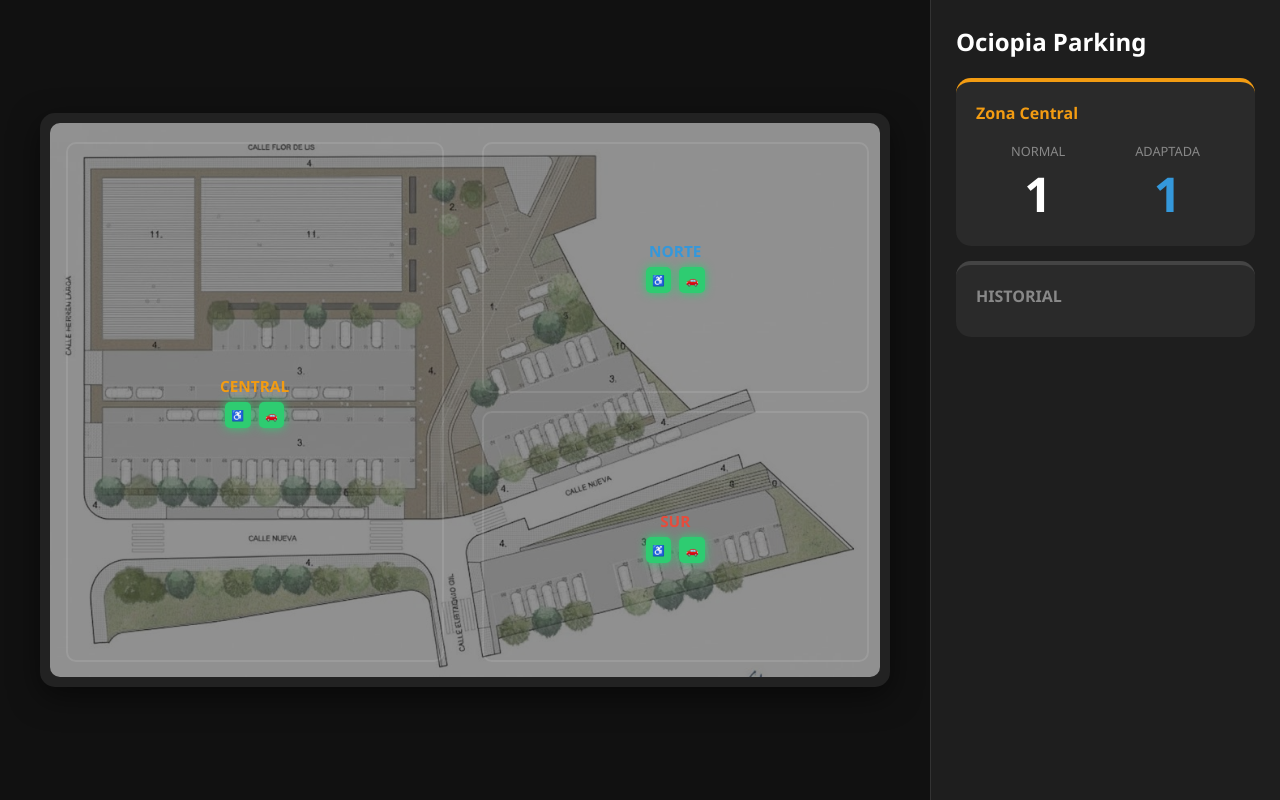
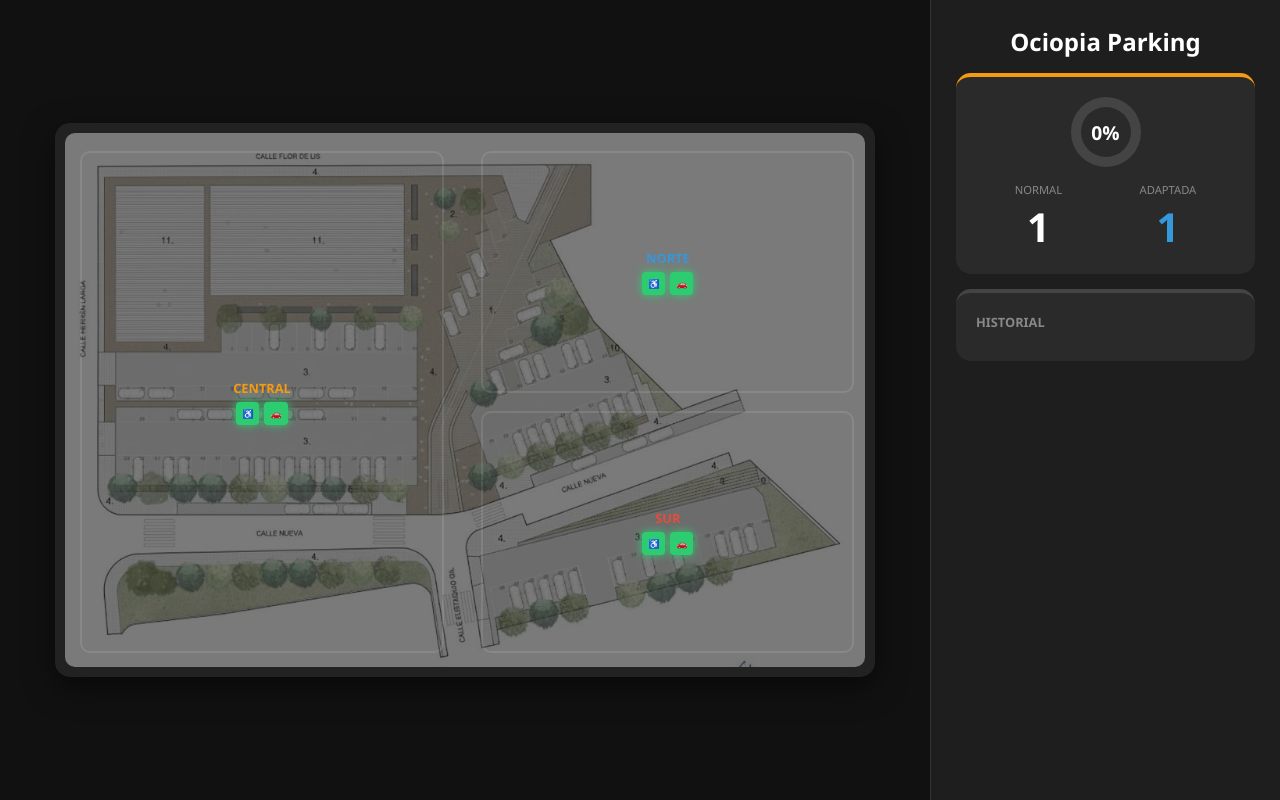
Before and after one commit to Daylon20/Parking-Flask-Arduino, a Flask app: page / in a window 1280 px wide. Run offline with Flask 3, Linux system fonts and the light colour scheme.

Commit message:
Update index.html

```diff
--- a/templates/index.html
+++ b/templates/index.html
@@ -16,13 +16,13 @@
             display: flex; flex-direction: row; height: 100vh;
         }
 
-        /* --- RESPONSIVE LAYOUT --- */
+        /* --- DISEÑO RESPONSIVO --- */
         @media (max-width: 900px) {
             body { flex-direction: column; height: auto; overflow-y: auto; }
-            .side-panel { width: 100% !important; border-left: none !important; border-top: 1px solid #333; }
-            .contenedor-principal { padding: 10px !important; }
-            .nombre-zona { font-size: 14px !important; }
-            .led { width: 25px !important; height: 25px !important; font-size: 12px !important; }
+            .side-panel { width: 100% !important; border-left: none !important; padding: 15px !important; }
+            .contenedor-principal { padding: 10px !important; height: 350px; }
+            .nombre-zona { font-size: 12px !important; }
+            .led { width: 22px !important; height: 22px !important; font-size: 10px !important; }
         }
 
         .contenedor-principal {
@@ -33,11 +33,11 @@
 
         .map-container {
             position: relative; background: #222; border-radius: 15px;
-            padding: 10px; width: 100%; max-width: 900px;
+            padding: 10px; width: 100%; max-width: 800px;
             box-shadow: 0 10px 30px rgba(0,0,0,0.5);
         }
 
-        .map-image { width: 100%; border-radius: 10px; opacity: 0.5; display: block; }
+        .map-image { width: 100%; border-radius: 10px; opacity: 0.4; display: block; }
 
         /* --- ZONAS --- */
         .zona-interactiva {
@@ -51,14 +51,14 @@
         .zona-activa.central { border-color: var(--central); background: rgba(243,156,18,0.1); }
         .zona-activa.sur { border-color: var(--sur); background: rgba(231,76,60,0.1); }
 
-        .nombre-zona { font-weight: bold; font-size: 1.2vw; text-transform: uppercase; }
+        .nombre-zona { font-weight: bold; font-size: 1vw; text-transform: uppercase; }
 
         /* --- LEDS --- */
-        .contenedor-leds { display: flex; gap: 8px; margin-top: 5px; }
+        .contenedor-leds { display: flex; gap: 5px; margin-top: 5px; }
         .led {
-            width: 2vw; height: 2vw; min-width: 20px; min-height: 20px;
-            border-radius: 5px; display: flex; align-items: center;
-            justify-content: center; font-weight: bold; font-size: 0.8vw;
+            width: 1.8vw; height: 1.8vw; min-width: 18px; min-height: 18px;
+            border-radius: 4px; display: flex; align-items: center;
+            justify-content: center; font-weight: bold; font-size: 0.7vw;
         }
         .led-off { background: #2ecc71; box-shadow: 0 0 10px #2ecc71; color: #000; }
         .led-on { background: #e74c3c; box-shadow: 0 0 10px #e74c3c; color: #fff; }
@@ -75,10 +75,24 @@
             margin-bottom: 15px; border-top: 4px solid #444;
         }
 
-        .big-num { font-size: 3em; font-weight: bold; margin: 5px 0; }
-        .label-plaza { color: #888; font-size: 0.8em; text-transform: uppercase; }
+        /* --- GRÁFICA CIRCULAR --- */
+        .donut-chart {
+            width: 70px; height: 70px; border-radius: 50%;
+            display: flex; align-items: center; justify-content: center;
+            margin: 0 auto 10px; position: relative;
+            background: conic-gradient(#444 0% 100%);
+            transition: background 0.5s ease;
+        }
+        .donut-chart::after {
+            content: ''; position: absolute; width: 50px; height: 50px;
+            background: #2a2a2a; border-radius: 50%;
+        }
+        .donut-text { position: relative; z-index: 1; font-weight: bold; font-size: 1.2em; }
 
-        #historial { max-height: 200px; overflow-y: auto; font-size: 0.85em; }
+        .big-num { font-size: 2.5em; font-weight: bold; margin: 0; }
+        .label-plaza { color: #888; font-size: 0.7em; text-transform: uppercase; }
+
+        #historial { max-height: 150px; overflow-y: auto; font-size: 0.8em; color: #aaa; }
     </style>
 </head>
 <body onload="mostrarInfo('Zona Central')">
@@ -114,13 +128,13 @@
     </div>
 
     <div class="side-panel">
-        <h2 style="margin:0 0 20px 0;">Ociopia Parking</h2>
+        <h2 style="margin:0 0 15px 0; font-size: 1.5em; text-align: center;">Ociopia Parking</h2>
 
         <div id="detalle-zona"></div>
         <div id="aviso-zona"></div>
 
         <div class="stat-box">
-            <h4 style="margin:0 0 10px 0; color:#888;">HISTORIAL</h4>
+            <h4 style="margin:0 0 10px 0; color:#888; font-size: 0.8em;">HISTORIAL</h4>
             <div id="historial"></div>
         </div>
     </div>
@@ -145,25 +159,34 @@
 
         function actualizarInterfaz(data) {
             estadosPines = data;
+
+            // LEDs e Historial
             for (let pin in data) {
                 let led = document.getElementById('led-' + pin);
                 if (led) {
                     led.className = data[pin] === 1 ? 'led led-on' : 'led led-off';
                     if (data[pin] !== ultimosEstados[pin]) {
-                        agregarLog(pin, data[pin]);
+                        let z = (parseInt(pin.substring(1)) < 4) ? "Norte" : (parseInt(pin.substring(1)) < 6) ? "Sur" : "Central";
+                        let div = document.createElement('div');
+                        div.innerHTML = `• ${z}: <b>${data[pin] === 1 ? 'Ocupado' : 'Libre'}</b>`;
+                        document.getElementById('historial').prepend(div);
                         ultimosEstados[pin] = data[pin];
                     }
                 }
             }
 
+            // Cálculo de gráfica y detalle
             const c = CONFIG[zonaActual];
             const adaptada = data[c.pines[0]] === 0 ? 1 : 0;
             const normal = data[c.pines[1]] === 0 ? 1 : 0;
+            const porc = ((2 - (adaptada + normal)) / 2) * 100;
 
             document.getElementById('detalle-zona').innerHTML = `
                 <div class="stat-box" style="border-top-color: ${c.color}">
-                    <b style="color:${c.color}">${zonaActual}</b>
-                    <div style="display:flex; justify-content: space-around; margin-top:15px; text-align:center;">
+                    <div class="donut-chart" style="background: conic-gradient(${c.color} ${porc}%, #444 0);">
+                        <span class="donut-text">${porc}%</span>
+                    </div>
+                    <div style="display:flex; justify-content: space-around; text-align:center;">
                         <div><span class="label-plaza">Normal</span><br><span class="big-num">${normal}</span></div>
                         <div><span class="label-plaza">Adaptada</span><br><span class="big-num" style="color:#3498db">${adaptada}</span></div>
                     </div>
@@ -172,19 +195,28 @@
             gestionarRecomendacion(data);
         }
 
-        function agregarLog(pin, estado) {
-            let pinNum = parseInt(pin.substring(1));
-            let zona = (pinNum < 4) ? "Norte" : (pinNum < 6) ? "Sur" : "Central";
-            let msg = estado === 1 ? "OCUPADA" : "LIBRE";
-            let div = document.createElement('div');
-            div.innerHTML = `<small>${new Date().toLocaleTimeString()}</small> | ${zona}: <b>${msg}</b>`;
-            document.getElementById('historial').prepend(div);
-        }
-
         function gestionarRecomendacion(data) {
             let aviso = document.getElementById('aviso-zona');
-            if (data[CONFIG[zonaActual].pines[0]] === 1 && data[CONFIG[zonaActual].pines[1]] === 1) {
-                aviso.innerHTML = `<div class="stat-box" style="border-top-color:#e74c3c; background:rgba(231,76,60,0.1);">⚠️ ZONA LLENA</div>`;
+            let pA = CONFIG[zonaActual].pines[0], pB = CONFIG[zonaActual].pines[1];
+
+            // Si la zona actual está llena (ambas plazas en 1)
+            if (data[pA] === 1 && data[pB] === 1) {
+                let mejor = ""; let max = -1;
+                for (let z in CONFIG) {
+                    if (z === zonaActual) continue;
+                    let libres = (data[CONFIG[z].pines[0]] === 0 ? 1:0) + (data[CONFIG[z].pines[1]] === 0 ? 1:0);
+                    if (libres > max) { max = libres; mejor = z; }
+                }
+
+                if (max > 0) {
+                    aviso.innerHTML = `
+                    <div class="stat-box" style="border-top-color:#e74c3c; background:rgba(231,76,60,0.1); animation: pulse 2s infinite;">
+                        <b style="color:#e74c3c">⚠️ ZONA LLENA</b><br>
+                        <small>Le recomendamos ir a la <b>${mejor}</b></small>
+                    </div>`;
+                } else {
+                    aviso.innerHTML = `<div class="stat-box" style="border-top-color:#e74c3c;">🚨 PARKING COMPLETO</div>`;
+                }
             } else { aviso.innerHTML = ""; }
         }
 
```
